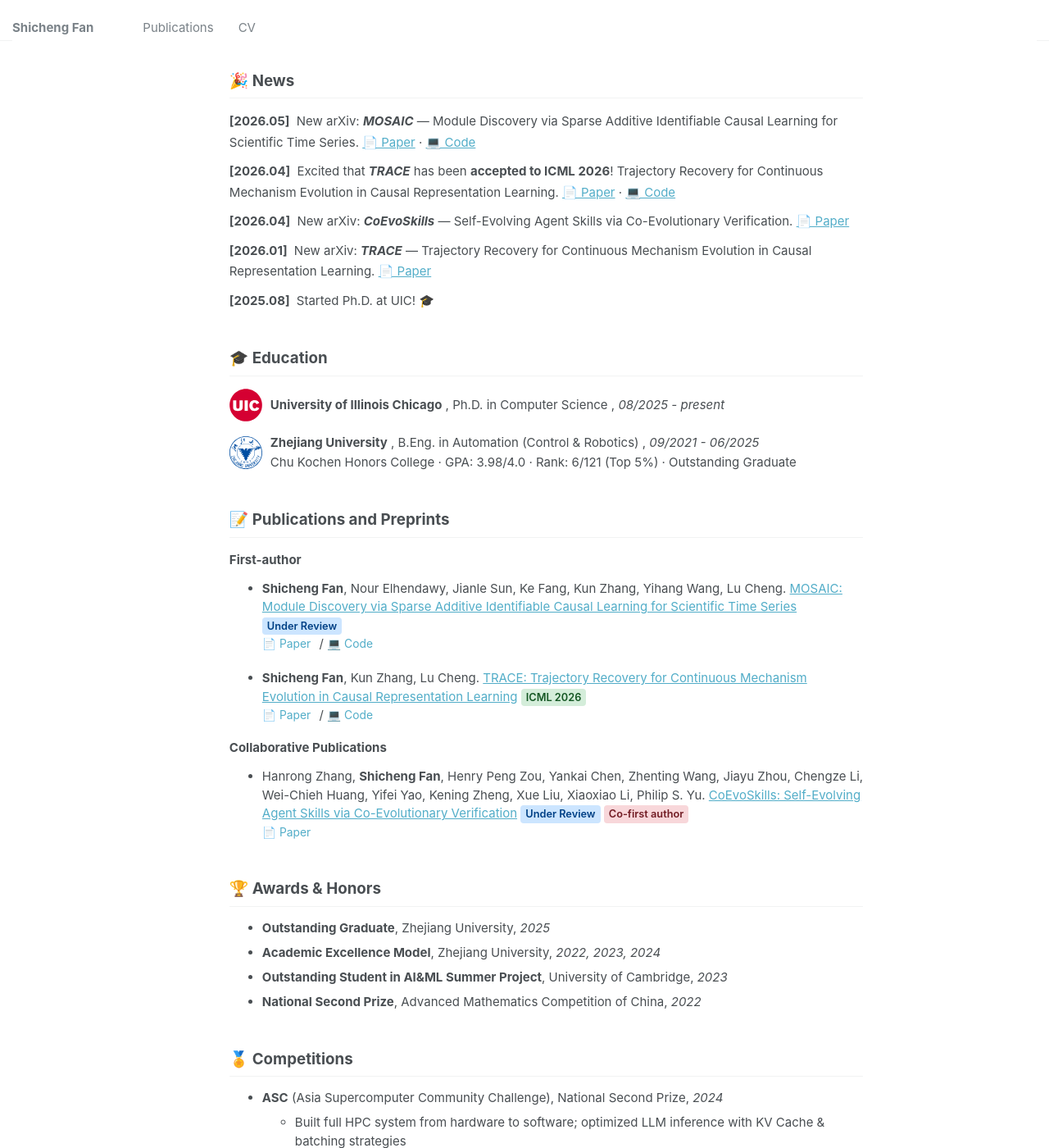
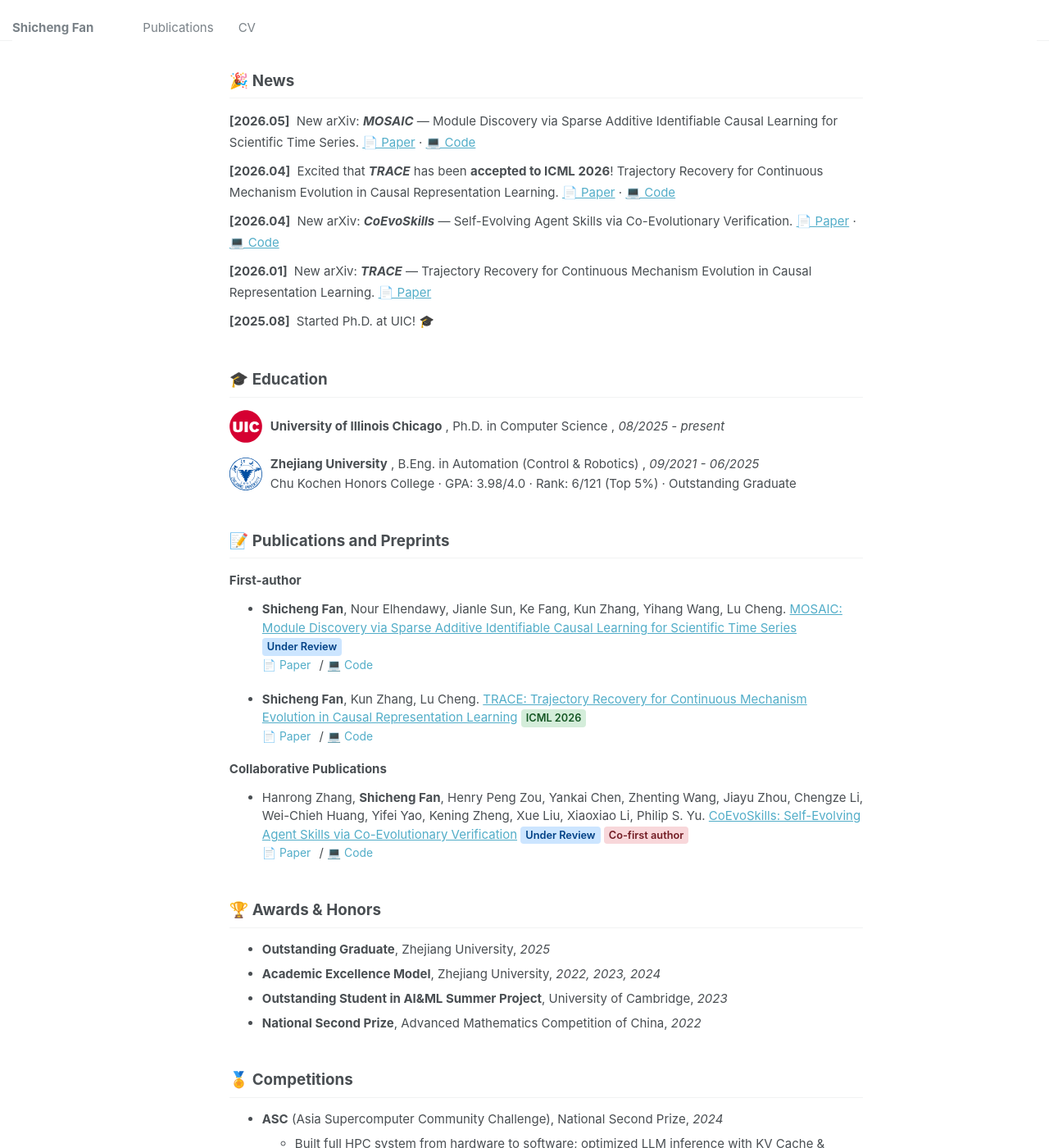
Before and after one commit to shichengf/shichengf.github.io, a Jekyll site: the page built from _pages/about.md, in a window 1280 px wide and 1400 px high, scrolled down 443 px. Shown: the whole window at 82% size. Built offline with Jekyll 4.4.1, drawn with Linux system fonts in a browser that asks for light colours.

Commit message:
Add code of CoEvoSkills

```diff
--- a/_pages/about.md
+++ b/_pages/about.md
@@ -32,7 +32,7 @@ redirect_from:
 <ul class="news-list">
   <li><span class="news-date">[2026.05]</span> New arXiv: <strong><em>MOSAIC</em></strong> — Module Discovery via Sparse Additive Identifiable Causal Learning for Scientific Time Series. <a href="https://arxiv.org/abs/2605.05524">📄 Paper</a> · <a href="https://github.com/shichengf/mosaic">💻 Code</a></li>
   <li><span class="news-date">[2026.04]</span> Excited that <strong><em>TRACE</em></strong> has been <strong>accepted to ICML 2026</strong>! Trajectory Recovery for Continuous Mechanism Evolution in Causal Representation Learning. <a href="https://www.arxiv.org/abs/2601.21135">📄 Paper</a> · <a href="https://github.com/shichengf/trace">💻 Code</a></li>
-  <li><span class="news-date">[2026.04]</span> New arXiv: <strong><em>CoEvoSkills</em></strong> — Self-Evolving Agent Skills via Co-Evolutionary Verification. <a href="https://arxiv.org/abs/2604.01687">📄 Paper</a></li>
+  <li><span class="news-date">[2026.04]</span> New arXiv: <strong><em>CoEvoSkills</em></strong> — Self-Evolving Agent Skills via Co-Evolutionary Verification. <a href="https://arxiv.org/abs/2604.01687">📄 Paper</a> · <a href="https://github.com/Zhang-Henry/CoEvoSkills">💻 Code</a></li>
   <li><span class="news-date">[2026.01]</span> New arXiv: <strong><em>TRACE</em></strong> — Trajectory Recovery for Continuous Mechanism Evolution in Causal Representation Learning. <a href="https://www.arxiv.org/abs/2601.21135">📄 Paper</a></li>
   <li><span class="news-date">[2025.08]</span> Started Ph.D. at UIC! 🎓</li>
 </ul>
@@ -64,7 +64,7 @@ redirect_from:
 ### Collaborative Publications
 
 * Hanrong Zhang, **Shicheng Fan**, Henry Peng Zou, Yankai Chen, Zhenting Wang, Jiayu Zhou, Chengze Li, Wei-Chieh Huang, Yifei Yao, Kening Zheng, Xue Liu, Xiaoxiao Li, Philip S. Yu. [CoEvoSkills: Self-Evolving Agent Skills via Co-Evolutionary Verification](https://arxiv.org/abs/2604.01687) <span class="venue venue-review">Under Review</span> <span class="venue venue-cofirst">Co-first author</span>
-<br><span class="pub-links">[📄 Paper](https://arxiv.org/abs/2604.01687)</span>
+<br><span class="pub-links">[📄 Paper](https://arxiv.org/abs/2604.01687) / [💻 Code](https://github.com/Zhang-Henry/CoEvoSkills)</span>
 
 
 ## 🏆 Awards & Honors
```
